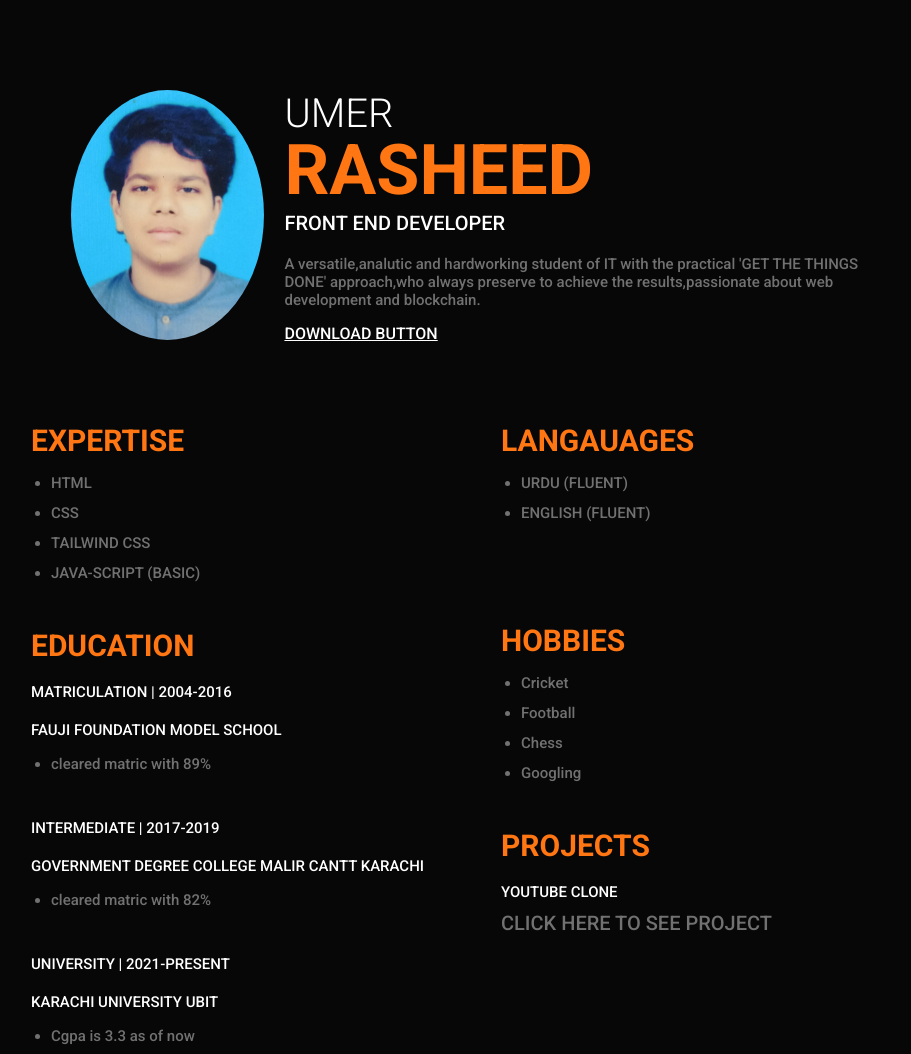
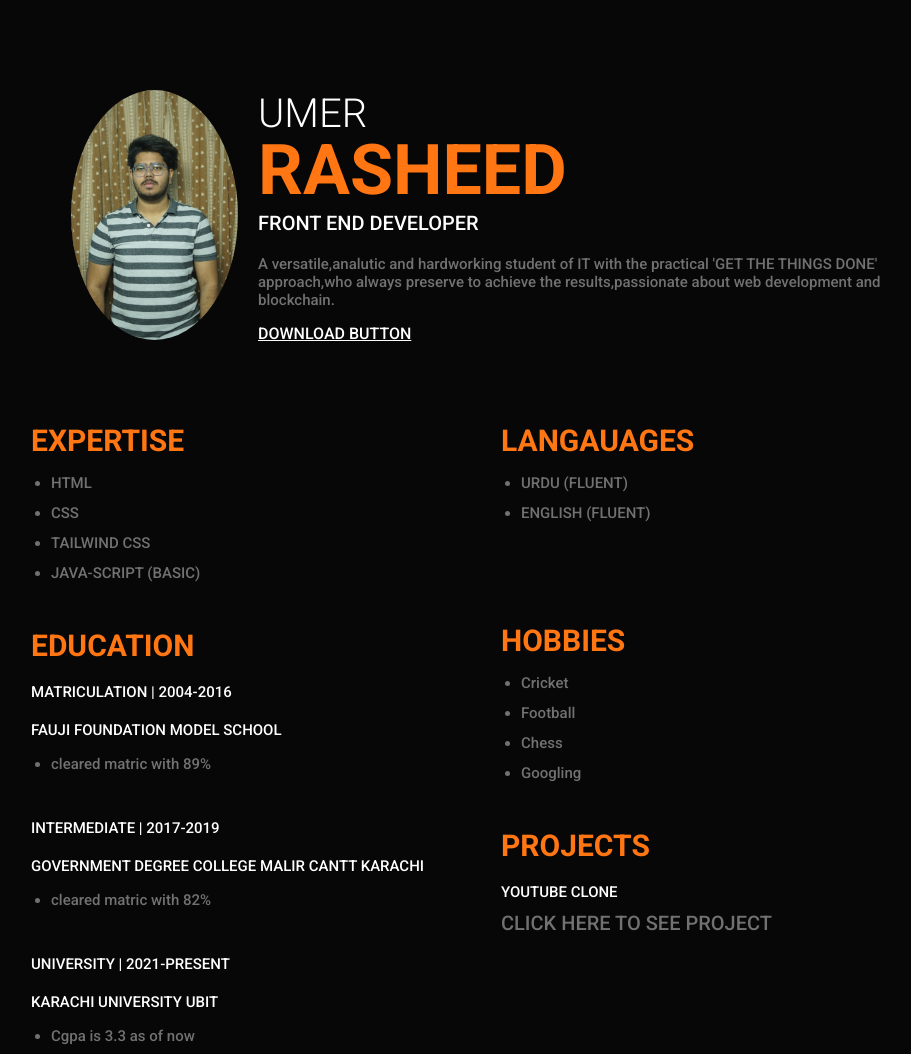
Before and after one commit to umerrasheed96/umer-s-resume, a plain HTML site: page index.html in a window 1280 px wide. Shown: the top 1054 px of the page, without its empty margins (159-1070 px from the left). Drawn offline with Linux system fonts and the light colour scheme.

Commit message:
I changed my image to another image

```diff
--- a/index.html
+++ b/index.html
@@ -15,7 +15,7 @@
     <div class="profile">
       <div class="profile-container">
         <div class="profile-IMG">
-          <img class="image" src="image/WhatsApp Image 2022-01-26 at 18.29.47.jpeg" alt="UMER RASHEED">
+          <img class="image" src="image/WhatsApp Image 2024-02-21 at 1.31.23 AM.jpg" alt="UMER RASHEED">
         </div>
         <div>
           <h1>
```
Also changed, not shown: image/WhatsApp Image 2022-01-26 at 18.29.47.jpeg (deleted), image/WhatsApp Image 2024-02-21 at 1.31.23 AM.jpg (added).
